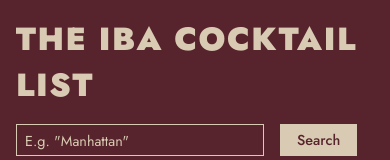
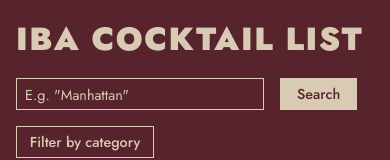
Before and after one commit to karlfredrikholm/ct-list, a React (Create React App) app in the folder frontend/: page / in a window 390 px wide. Shown: the top 160 px of the page. Built offline with nearby package versions, Linux system fonts and the light colour scheme; no server answers; a web font is replaced by a local one.

Commit message:
nav looks fine on (my) mobile

```diff
--- a/frontend/src/components/Search.jsx
+++ b/frontend/src/components/Search.jsx
@@ -49,7 +49,7 @@
     <>
       <div>
         <Form onSubmit={handleFormSubmit}>
-          <H1>The IBA Cocktail List</H1>
+          <H1>IBA Cocktail List</H1>
           <fieldset>
             <label htmlFor="search" />
             <Input
--- a/frontend/src/components/styled/Nav.styled.js
+++ b/frontend/src/components/styled/Nav.styled.js
@@ -10,6 +10,7 @@
     align-items: center;
     justify-content: center;
     gap: 2rem;
+    padding-bottom: 2rem;
 
     background: var(--text-color);
     list-style-type: none;
@@ -18,6 +19,7 @@
 
     @media (max-width: 700px) {
       width: 100vw;
+      gap: 2.5rem;
     }
 
     & a {
@@ -31,7 +33,7 @@
       transition: 0.3s ease;
     }
 
-    @media (min-width: 850px) {
+    @media (min-width: 800px) {
       & a:hover {
         letter-spacing: 0.2rem;
         font-weight: 900;
@@ -82,7 +84,7 @@
 
     @media (min-width: 850px) {
       &:hover {
-        transform: rotate(-25deg);
+        transform: rotate(15deg);
       }
     }
 
```
